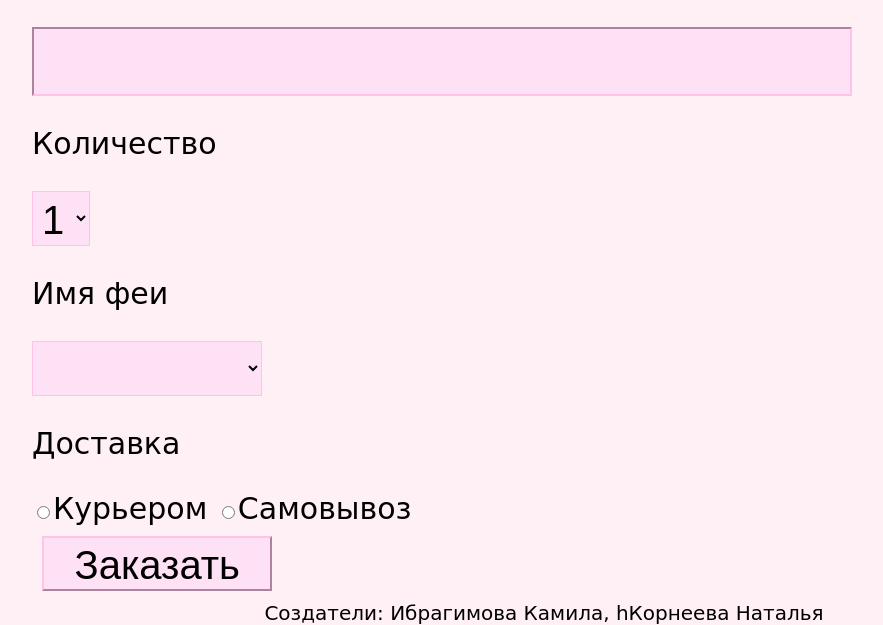
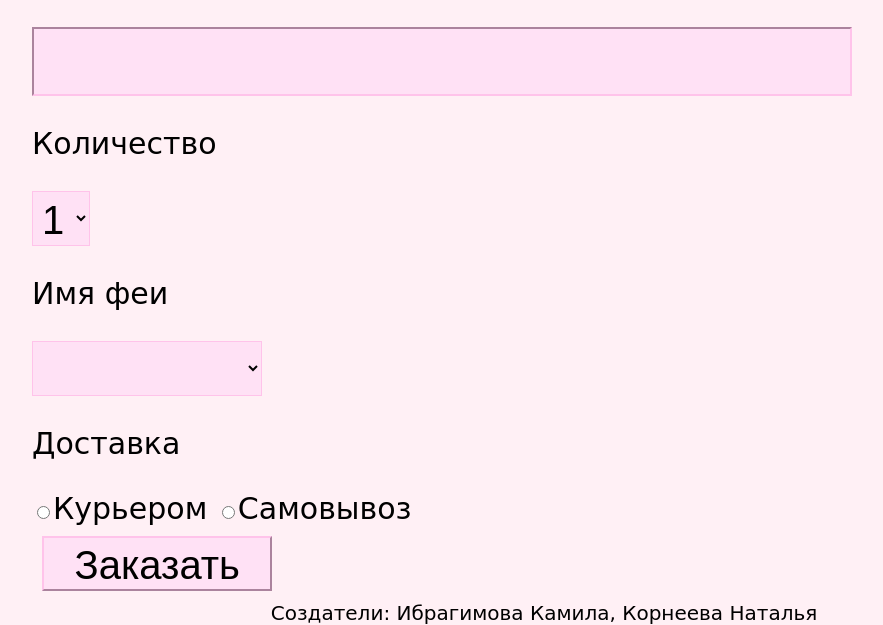
Before and after one commit to kakamilala/ibrkor, a plain HTML site: page форма.html in a window 1280 px wide. Shown: the part 634-1259 px from the top of the page, without its empty margins (96-979 px from the left). Drawn offline with Linux system fonts and the light colour scheme.

Commit message:
Update форма.html

```diff
--- a/форма.html
+++ b/форма.html
@@ -65,7 +65,7 @@
 
 
 
-      <div class="footer"><div class="footertext">Создатели: Ибрагимова Камила, hКорнеева Наталья</div></div>
+      <div class="footer"><div class="footertext">Создатели: Ибрагимова Камила, Корнеева Наталья</div></div>
 
   </body>
 </html>
```
